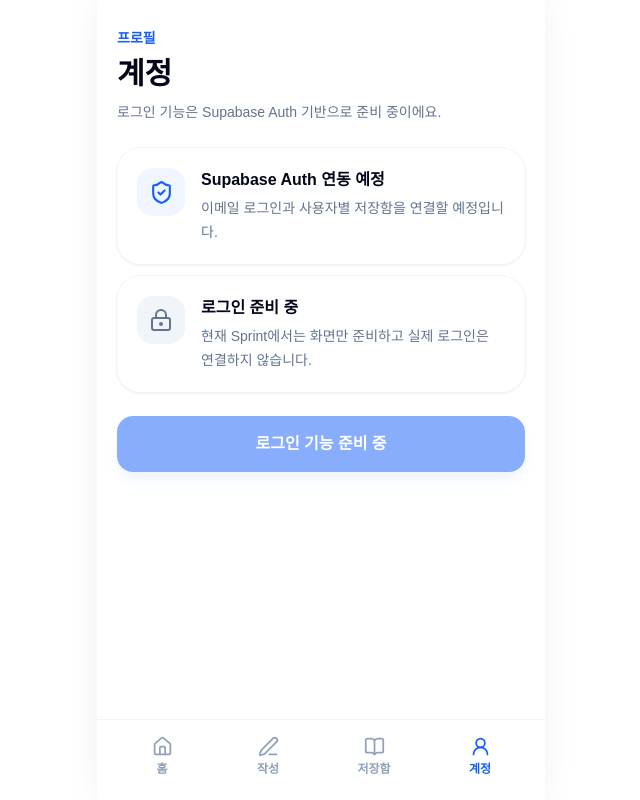
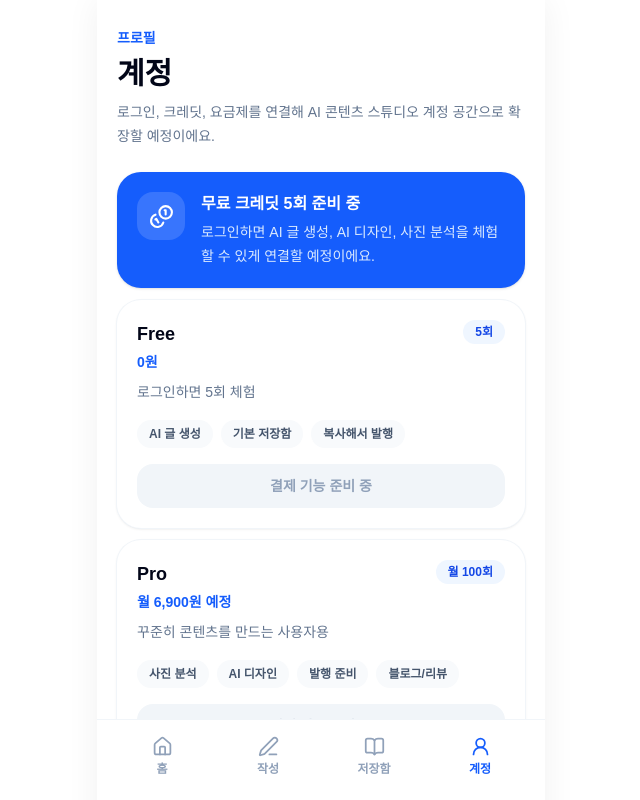
Before and after one commit to mykim2732/tripwriter, a Next.js app: page /account in a window 1280 px wide. Shown: the top 800 px of the page, without its empty margins (319-959 px from the left). Built offline with nearby package versions, Linux system fonts and the light colour scheme.

Commit message:
Sprint 39: prepare credit plans and usage metadata

```diff
--- a/app/account/page.tsx
+++ b/app/account/page.tsx
@@ -1,6 +1,7 @@
-import { LockKeyhole, ShieldCheck } from "lucide-react";
+import { Coins, LockKeyhole, ShieldCheck } from "lucide-react";
 import { Button } from "@/components/Button";
 import { PageShell } from "@/components/PageShell";
+import { FREE_CREDITS, plans } from "@/lib/credits";
 
 export default function AccountPage() {
   return (
@@ -8,26 +9,57 @@ export default function AccountPage() {
       <section className="px-5 pb-8 pt-7">
         <div className="mb-6">
           <p className="text-sm font-bold text-blue-600">프로필</p>
-          <h1 className="mt-2 text-3xl font-black tracking-normal text-slate-950">
-            계정
-          </h1>
+          <h1 className="mt-2 text-3xl font-black tracking-normal text-slate-950">계정</h1>
           <p className="mt-2 text-sm leading-6 text-slate-500">
-            로그인 기능은 Supabase Auth 기반으로 준비 중이에요.
+            로그인, 크레딧, 요금제를 연결해 AI 콘텐츠 스튜디오 계정 공간으로 확장할 예정이에요.
           </p>
         </div>
 
         <div className="space-y-3">
+          <article className="rounded-3xl bg-blue-600 p-5 text-white shadow-sm">
+            <div className="flex gap-4">
+              <div className="flex h-12 w-12 shrink-0 items-center justify-center rounded-2xl bg-white/15">
+                <Coins size={25} aria-hidden="true" />
+              </div>
+              <div>
+                <h2 className="text-base font-black">무료 크레딧 {FREE_CREDITS}회 준비 중</h2>
+                <p className="mt-1 text-sm leading-6 text-blue-100">
+                  로그인하면 AI 글 생성, AI 디자인, 사진 분석을 체험할 수 있게 연결할 예정이에요.
+                </p>
+              </div>
+            </div>
+          </article>
+
+          {plans.map((plan) => (
+            <article key={plan.name} className="rounded-3xl bg-white p-5 shadow-sm ring-1 ring-slate-100">
+              <div className="flex items-start justify-between gap-3">
+                <div>
+                  <h2 className="text-lg font-black text-slate-950">{plan.name}</h2>
+                  <p className="mt-1 text-sm font-bold text-blue-600">{plan.price}</p>
+                  <p className="mt-2 text-sm leading-6 text-slate-500">{plan.description}</p>
+                </div>
+                <span className="shrink-0 rounded-full bg-blue-50 px-3 py-1 text-xs font-black text-blue-700">{plan.credits}</span>
+              </div>
+              <div className="mt-4 flex flex-wrap gap-2">
+                {plan.features.map((feature) => (
+                  <span key={feature} className="rounded-full bg-slate-50 px-3 py-1.5 text-xs font-bold text-slate-600">{feature}</span>
+                ))}
+              </div>
+              <button type="button" disabled className="mt-4 min-h-11 w-full cursor-not-allowed rounded-2xl bg-slate-100 px-4 text-sm font-black text-slate-400">
+                결제 기능 준비 중
+              </button>
+            </article>
+          ))}
+
           <article className="rounded-3xl bg-white p-5 shadow-sm ring-1 ring-slate-100">
             <div className="flex gap-4">
               <div className="flex h-12 w-12 shrink-0 items-center justify-center rounded-2xl bg-blue-50 text-blue-600">
                 <ShieldCheck size={25} aria-hidden="true" />
               </div>
               <div>
-                <h2 className="text-base font-bold text-slate-950">
-                  Supabase Auth 연동 예정
-                </h2>
+                <h2 className="text-base font-bold text-slate-950">Supabase Auth 연동 예정</h2>
                 <p className="mt-1 text-sm leading-6 text-slate-500">
-                  이메일 로그인과 사용자별 저장함을 연결할 예정입니다.
+                  이메일 로그인과 사용자별 저장함, 월별 크레딧 차감을 연결할 예정입니다.
                 </p>
               </div>
             </div>
@@ -39,11 +71,9 @@ export default function AccountPage() {
                 <LockKeyhole size={24} aria-hidden="true" />
               </div>
               <div>
-                <h2 className="text-base font-bold text-slate-950">
-                  로그인 준비 중
-                </h2>
+                <h2 className="text-base font-bold text-slate-950">로그인 준비 중</h2>
                 <p className="mt-1 text-sm leading-6 text-slate-500">
-                  현재 Sprint에서는 화면만 준비하고 실제 로그인은 연결하지 않습니다.
+                  실제 결제와 크레딧 차감은 로그인/DB 스키마 연결 후 활성화합니다.
                 </p>
               </div>
             </div>
--- a/app/api/analyze-photos/route.ts
+++ b/app/api/analyze-photos/route.ts
@@ -2,10 +2,11 @@ import { NextRequest, NextResponse } from "next/server";
 import OpenAI from "openai";
 
 const OPENAI_MODEL = "gpt-4.1-mini";
+const CREDIT_COST = "1";
 
 type AnalyzePhotosRequest = {
   photos?: { url: string; name?: string }[];
-  platform?: "naver" | "tistory" | "threads" | "detail";
+  platform?: "naver" | "tistory" | "threads" | "detail" | "review";
   contentType?: string;
   context?: {
     title?: string;
@@ -158,7 +159,9 @@ export async function POST(request: NextRequest) {
       text: { format: { type: "json_object" } },
     });
 
-    return NextResponse.json(normalizeResponse(parseJson(response.output_text), urls));
+    return NextResponse.json(normalizeResponse(parseJson(response.output_text), urls), {
+      headers: { "x-tripwriter-credit-cost": CREDIT_COST },
+    });
   } catch (error) {
     console.error("OpenAI photo analysis failed:", error);
     return NextResponse.json(
--- a/app/api/generate-post/route.ts
+++ b/app/api/generate-post/route.ts
@@ -2,6 +2,7 @@ import OpenAI from "openai";
 import { NextRequest, NextResponse } from "next/server";
 
 const OPENAI_MODEL = "gpt-4.1-mini";
+const CREDIT_COST = "1";
 
 type GenerateRequest = {
   title?: string;
@@ -283,7 +284,9 @@ ${input.referenceText || ""}
       );
     }
 
-    return NextResponse.json(generated);
+    return NextResponse.json(generated, {
+      headers: { "x-tripwriter-credit-cost": CREDIT_COST },
+    });
   } catch (error) {
     console.error("OpenAI call failed:", error);
     return NextResponse.json(
--- a/app/api/polish-post/route.ts
+++ b/app/api/polish-post/route.ts
@@ -2,6 +2,7 @@ import OpenAI from "openai";
 import { NextRequest, NextResponse } from "next/server";
 
 const OPENAI_MODEL = "gpt-4.1-mini";
+const CREDIT_COST = "1";
 
 type PolishRequest = {
   content?: string;
@@ -390,7 +391,9 @@ HTML 작성 규칙:
       );
     }
 
-    return NextResponse.json(polished);
+    return NextResponse.json(polished, {
+      headers: { "x-tripwriter-credit-cost": CREDIT_COST },
+    });
   } catch (error) {
     console.error("OpenAI polish call failed:", error);
     return NextResponse.json(
--- /dev/null
+++ b/lib/credits.ts
@@ -0,0 +1,35 @@
+export const FREE_CREDITS = 5;
+
+export const CREDIT_COSTS = {
+  generatePost: 1,
+  polishPost: 1,
+  analyzePhotos: 1,
+} as const;
+
+export const plans = [
+  {
+    name: "Free",
+    price: "0원",
+    description: "로그인하면 5회 체험",
+    credits: "5회",
+    features: ["AI 글 생성", "기본 저장함", "복사해서 발행"],
+  },
+  {
+    name: "Pro",
+    price: "월 6,900원 예정",
+    description: "꾸준히 콘텐츠를 만드는 사용자용",
+    credits: "월 100회",
+    features: ["사진 분석", "AI 디자인", "발행 준비", "블로그/리뷰"],
+  },
+  {
+    name: "Creator",
+    price: "월 12,900원 예정",
+    description: "여러 플랫폼과 상세페이지까지 운영하는 크리에이터용",
+    credits: "월 300회",
+    features: ["상세페이지", "다중 플랫폼", "고급 사진 꾸미기", "우선 기능"],
+  },
+];
+
+export function getCreditCostLabel(kind: keyof typeof CREDIT_COSTS) {
+  return `${CREDIT_COSTS[kind]} 크레딧`;
+}
```
